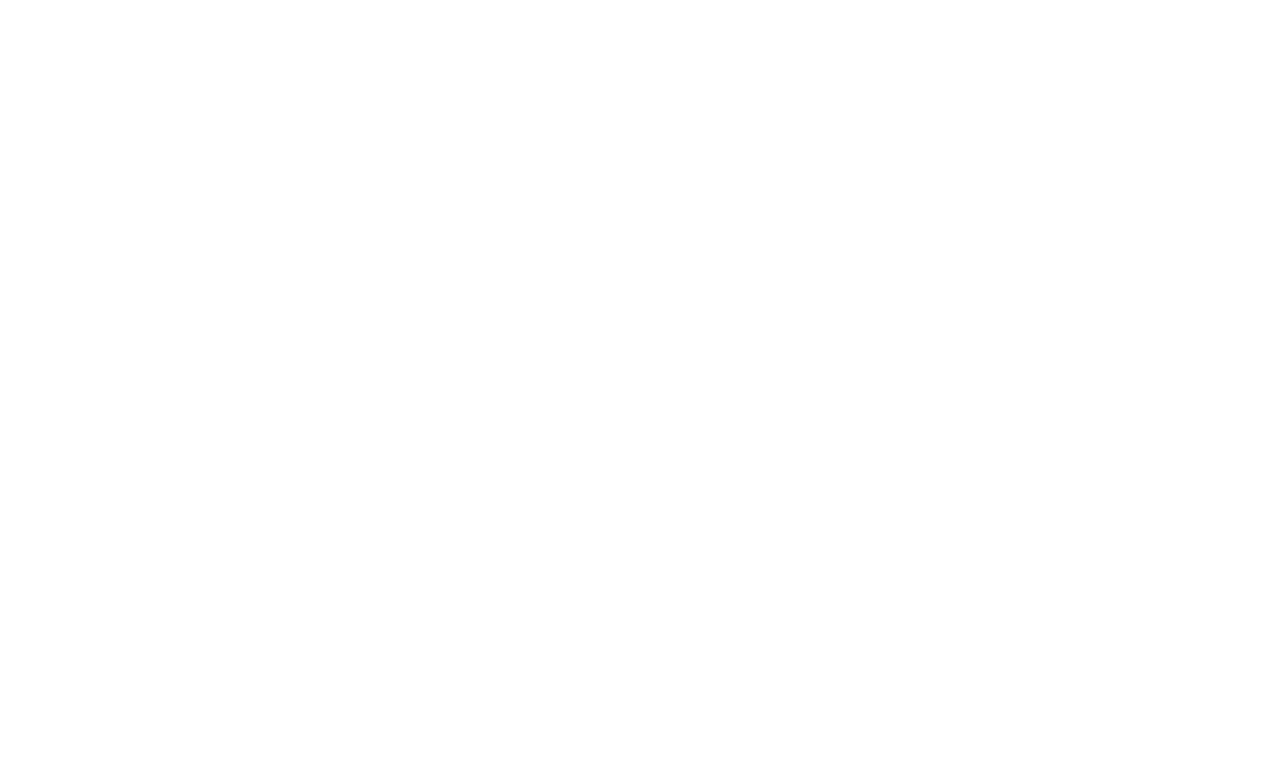
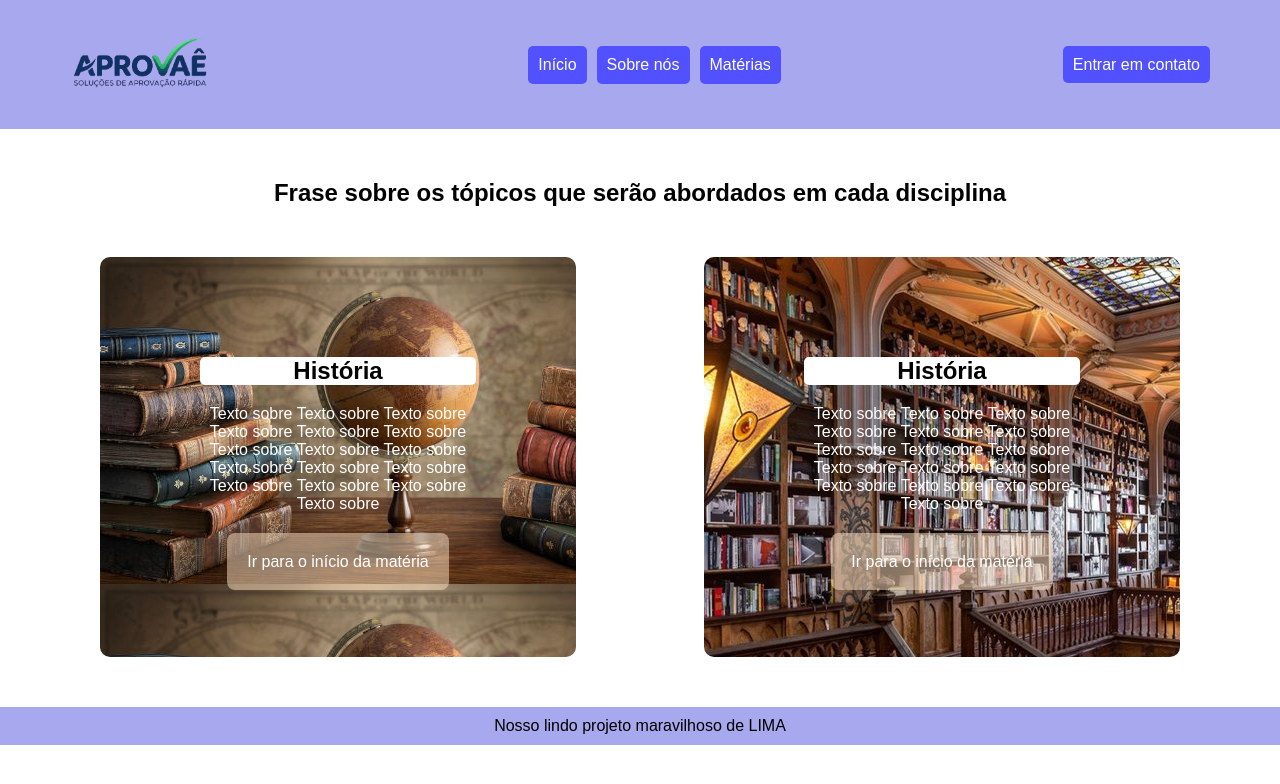
Before and after one commit to emanuelly-martins/aprovae, a plain HTML site: page pages/disciplinas.html in a window 1280 px wide. Drawn offline with Linux system fonts and the light colour scheme.

Commit message:
feat: adicionando página das disciplinas

```diff
--- a/css/disciplinas.css
+++ b/css/disciplinas.css
@@ -0,0 +1,143 @@
+* {
+  padding: 0px;
+  margin: 0px;
+  box-sizing: border-box;
+}
+
+body {
+    font-family: Arial, Helvetica, sans-serif;
+}
+
+header {
+  padding-left: 30px;
+  padding-right: 30px;
+  background-color: rgb(168, 168, 238);
+  display: flex;
+  justify-content: space-between;
+  align-items: center;
+  gap: 10%;
+}
+
+
+#logo-aprovae {
+  height: 125px;
+  width: 220px;
+}
+
+
+#menu-header {
+  flex-direction: row;
+  display: flex;
+  gap: 10px;
+  width: 21%;
+  text-align: center;
+}
+
+#botao-contato {
+  padding-right: 40px;
+}
+
+.botao-menu {
+  text-decoration: none;
+  background-color: rgb(81, 81, 255);
+  color: white;
+  padding: 10px;
+  border-radius: 5px;
+  transition: all 0.3s ease-in-out;
+}
+
+
+.botao-menu:hover {
+  background-color: rgb(52, 52, 231);
+}
+
+
+#introducao-materias {
+  text-align: center;
+  margin-left: 20px;
+  margin-right: 20px;
+  margin-top: 50px;
+  margin-bottom: 50px;
+}
+
+
+#materias {
+  display: flex;
+  justify-content: space-between;
+  align-items: center;
+  gap: 10%;
+}
+
+
+#container-historia {
+  color: white;
+  margin-left: 100px;
+  text-align: center;
+  padding: 100px;
+  background-image: url(../assets/img/historia.png);
+  width: 500px;
+  height: 400px;
+  border-radius: 10px;
+}
+
+
+#container-portugues {
+  border-radius: 10px;
+  color: white;
+  margin-right: 100px;
+  text-align: center;
+  padding: 100px;
+  background-image: url(../assets/img/portugues.png);
+  width: 500px;
+  height: 400px;
+}
+
+#container-historia p {
+    margin-bottom: 40px;
+}
+
+#container-portugues p {
+    margin-bottom: 40px;
+}
+
+#historia {
+  border-radius: 8px;
+  padding: 20px;
+  background-color: rgba(255, 228, 196, 0.5);
+  color: white;
+  text-decoration: none;
+  transition: all 0.3s ease-in-out;
+}
+
+.title-materia {
+    margin-bottom: 20px;
+    background-color: white;
+    color: black;
+    border-radius: 5px;
+}
+
+#portugues {
+  border-radius: 8px;
+  padding: 20px;
+  background-color: rgba(255, 228, 196, 0.5);
+  color: white;
+  text-decoration: none;
+  transition: all 0.3s ease-in-out;
+}
+
+#historia:hover {
+    background-color: rgb(255, 219, 176)
+}
+
+#portugues:hover {
+    background-color: rgb(255, 219, 176)
+}
+
+
+footer {
+    background-color:rgb(168, 168, 238);
+    padding-top: 10px;
+    padding-bottom: 10px;
+    margin-top: 50px;
+    text-align: center;
+}
--- a/pages/disciplinas.html
+++ b/pages/disciplinas.html
@@ -1,4 +1,4 @@
-<!DOCTYPE html>
+<!doctype html>
 <html lang="pt-BR">
   <head>
     <meta charset="UTF-8" />
@@ -6,10 +6,75 @@
     <link rel="stylesheet" href="../css/disciplinas.css" />
   </head>
   <body>
-        <header></header>
+    <header>
+        <section>
+            <img id="logo-aprovae" src="../assets/img/logo.png">
+        </section>
+        <section id="menu-header">
+            <a class="botao-menu" href="../index.html" class="botao">Início</a>
+            <a class="botao-menu" href="sobre.html" class="botao">Sobre nós</a>
+            <a class="botao-menu" href="#" class="botao">Matérias</a>
+        </section>
+        <section id="botao-contato" >
+            <a class="botao-menu" href="contato.html" class="botao">Entrar em contato</a>
+        </section>
+    </header>
 
-        <main></main>
 
-        <footer></footer>
+    <main>
+      <section id="introducao-materias">
+        <h1>Frase sobre os tópicos que serão abordados em cada disciplina</h1>
+      </section>
+
+
+      <section id="materias">
+        <section id="container-historia">
+            <section class="title-materia">
+                <h2>História</h2>
+            </section>
+            <section>
+                <section>
+                    <p>
+                Texto sobre Texto sobre Texto sobre Texto sobre Texto sobre
+                Texto sobre Texto sobre Texto sobre Texto sobre Texto sobre
+                Texto sobre Texto sobre Texto sobre Texto sobre Texto sobre
+                Texto sobre
+              </p>
+                </section>
+                <section>
+                    <a id="historia" href="historia.html"
+                >Ir para o início da matéria</a>
+                </section>
+            </section>
+        </section>
+
+
+        <section id="container-portugues">
+          <section class="title-materia">
+            <h2>História</h2>
+          </section>
+          <section>
+            <article>
+              <p>
+                Texto sobre Texto sobre Texto sobre Texto sobre Texto sobre
+                Texto sobre Texto sobre Texto sobre Texto sobre Texto sobre
+                Texto sobre Texto sobre Texto sobre Texto sobre Texto sobre
+                Texto sobre
+              </p>
+            </article>
+            <article>
+              <a id="portugues" href="portugues.html"
+                >Ir para o início da matéria</a
+              >
+            </article>
+          </section>
+        </section>
+      </section>
+    </main>
+
+
+    <footer>
+        <p>Nosso lindo projeto maravilhoso de LIMA</p>
+    </footer>
   </body>
 </html>
```
Also changed, not shown: assets/img/historia.png (added), assets/img/portugues.png (added). Lines whose indentation alone changed are shown as unchanged.
